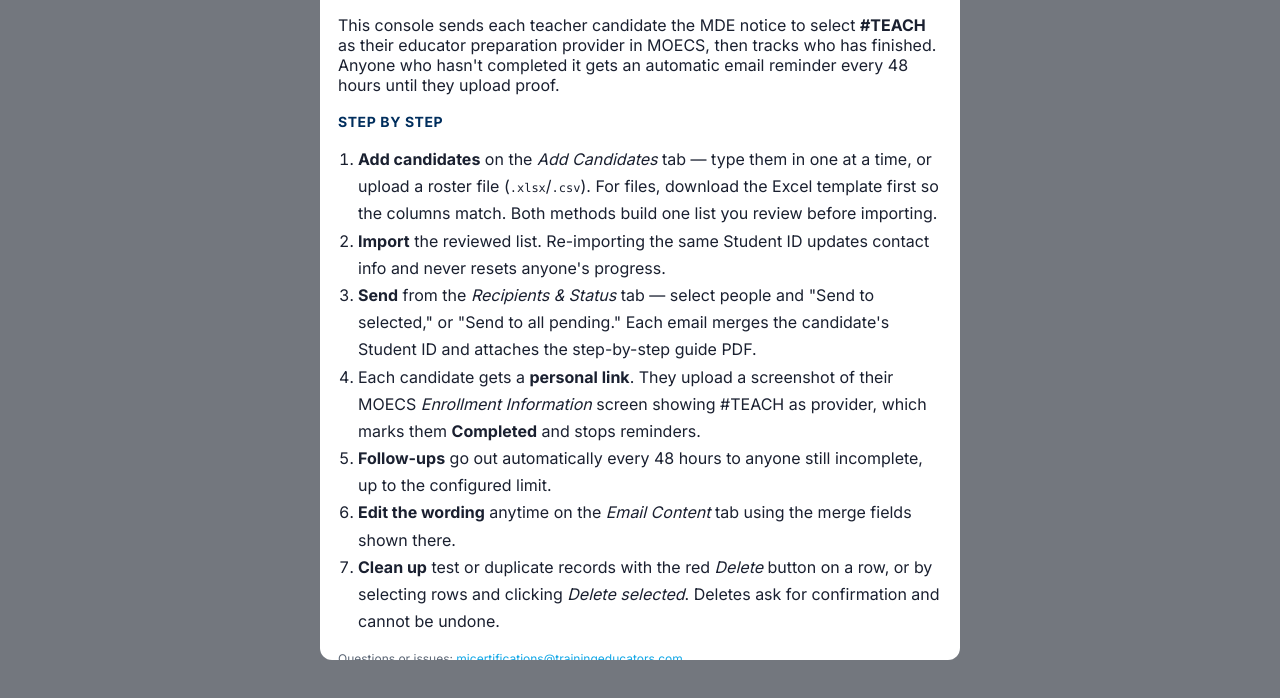
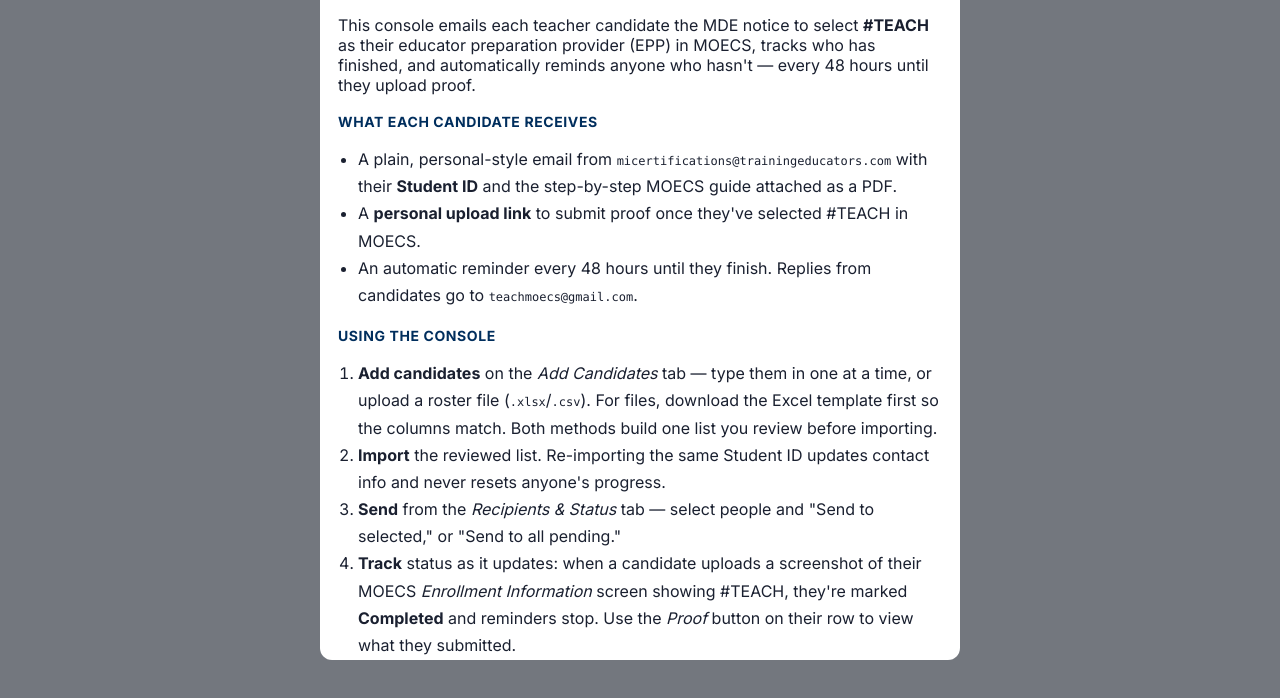
Before and after one commit to drjkilgore/moecs-claiming-notification, a website: page index.html in a window 1280 px wide. Both pictures are taken after a click on the button "How it works". Shown: the part 100-798 px from the top of the page. Drawn offline with Linux system fonts and the light colour scheme.

Commit message:
Update index.html

```diff
--- a/index.html
+++ b/index.html
@@ -229,14 +229,21 @@
 <div class="modal" id="howModal"><div class="box">
   <div class="hd"><span>How this console works</span><button class="btn ghost sm" id="howClose">Close</button></div>
   <div class="bd" style="text-align:left">
-    <p style="margin-top:0">This console sends each teacher candidate the MDE notice to select <strong>#TEACH</strong> as their educator preparation provider in MOECS, then tracks who has finished. Anyone who hasn't completed it gets an automatic email reminder every 48 hours until they upload proof.</p>
-    <h3 style="margin-top:18px">Step by step</h3>
+    <p style="margin-top:0">This console emails each teacher candidate the MDE notice to select <strong>#TEACH</strong> as their educator preparation provider (EPP) in MOECS, tracks who has finished, and automatically reminds anyone who hasn't — every 48 hours until they upload proof.</p>
+
+    <h3 style="margin-top:18px">What each candidate receives</h3>
+    <ul style="line-height:1.7;padding-left:20px">
+      <li>A plain, personal-style email from <span class="mono">micertifications@trainingeducators.com</span> with their <strong>Student ID</strong> and the step-by-step MOECS guide attached as a PDF.</li>
+      <li>A <strong>personal upload link</strong> to submit proof once they've selected #TEACH in MOECS.</li>
+      <li>An automatic reminder every 48 hours until they finish. Replies from candidates go to <span class="mono">teachmoecs@gmail.com</span>.</li>
+    </ul>
+
+    <h3 style="margin-top:18px">Using the console</h3>
     <ol style="line-height:1.7;padding-left:20px">
       <li><strong>Add candidates</strong> on the <em>Add Candidates</em> tab — type them in one at a time, or upload a roster file (<span class="mono">.xlsx</span>/<span class="mono">.csv</span>). For files, download the Excel template first so the columns match. Both methods build one list you review before importing.</li>
       <li><strong>Import</strong> the reviewed list. Re-importing the same Student ID updates contact info and never resets anyone's progress.</li>
-      <li><strong>Send</strong> from the <em>Recipients &amp; Status</em> tab — select people and "Send to selected," or "Send to all pending." Each email merges the candidate's Student ID and attaches the step-by-step guide PDF.</li>
-      <li>Each candidate gets a <strong>personal link</strong>. They upload a screenshot of their MOECS <em>Enrollment Information</em> screen showing #TEACH as provider, which marks them <strong>Completed</strong> and stops reminders.</li>
-      <li><strong>Follow-ups</strong> go out automatically every 48 hours to anyone still incomplete, up to the configured limit.</li>
+      <li><strong>Send</strong> from the <em>Recipients &amp; Status</em> tab — select people and "Send to selected," or "Send to all pending."</li>
+      <li><strong>Track</strong> status as it updates: when a candidate uploads a screenshot of their MOECS <em>Enrollment Information</em> screen showing #TEACH, they're marked <strong>Completed</strong> and reminders stop. Use the <em>Proof</em> button on their row to view what they submitted.</li>
       <li><strong>Edit the wording</strong> anytime on the <em>Email Content</em> tab using the merge fields shown there.</li>
       <li><strong>Clean up</strong> test or duplicate records with the red <em>Delete</em> button on a row, or by selecting rows and clicking <em>Delete selected</em>. Deletes ask for confirmation and cannot be undone.</li>
     </ol>
```
